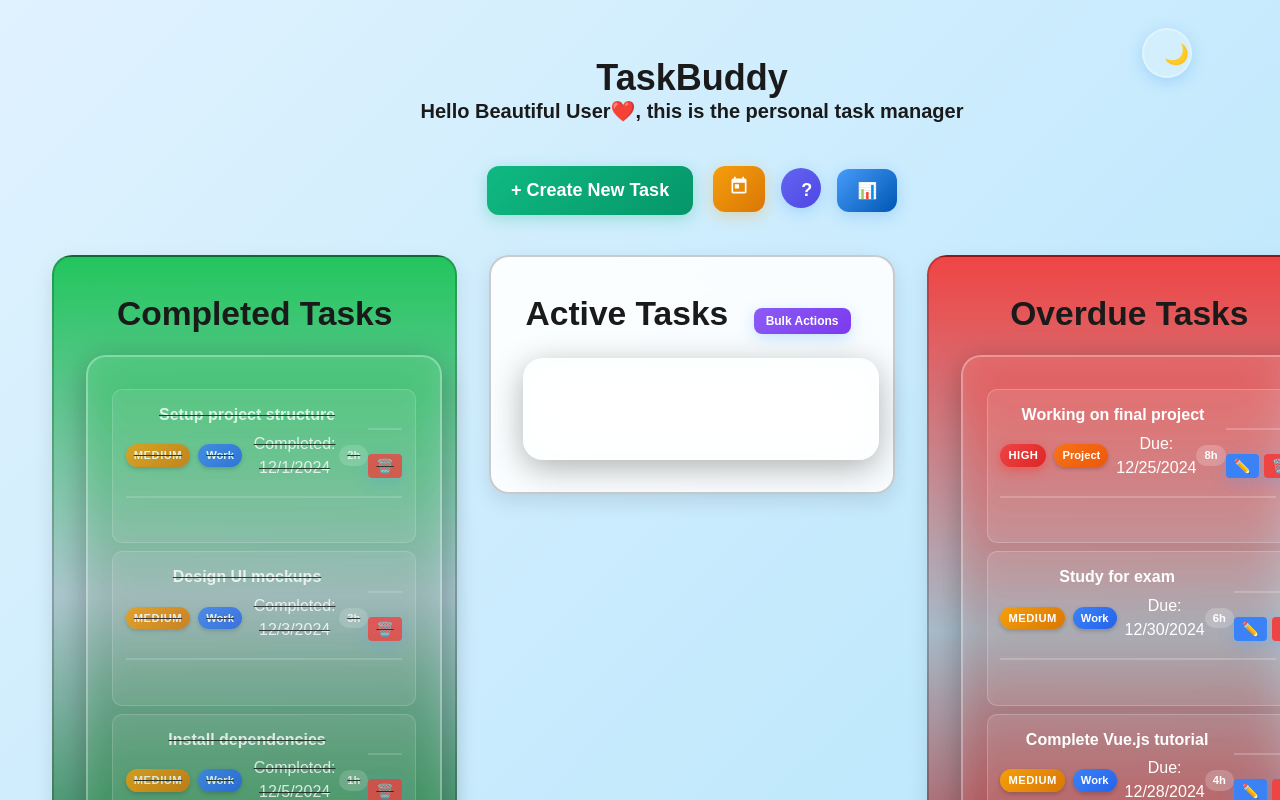
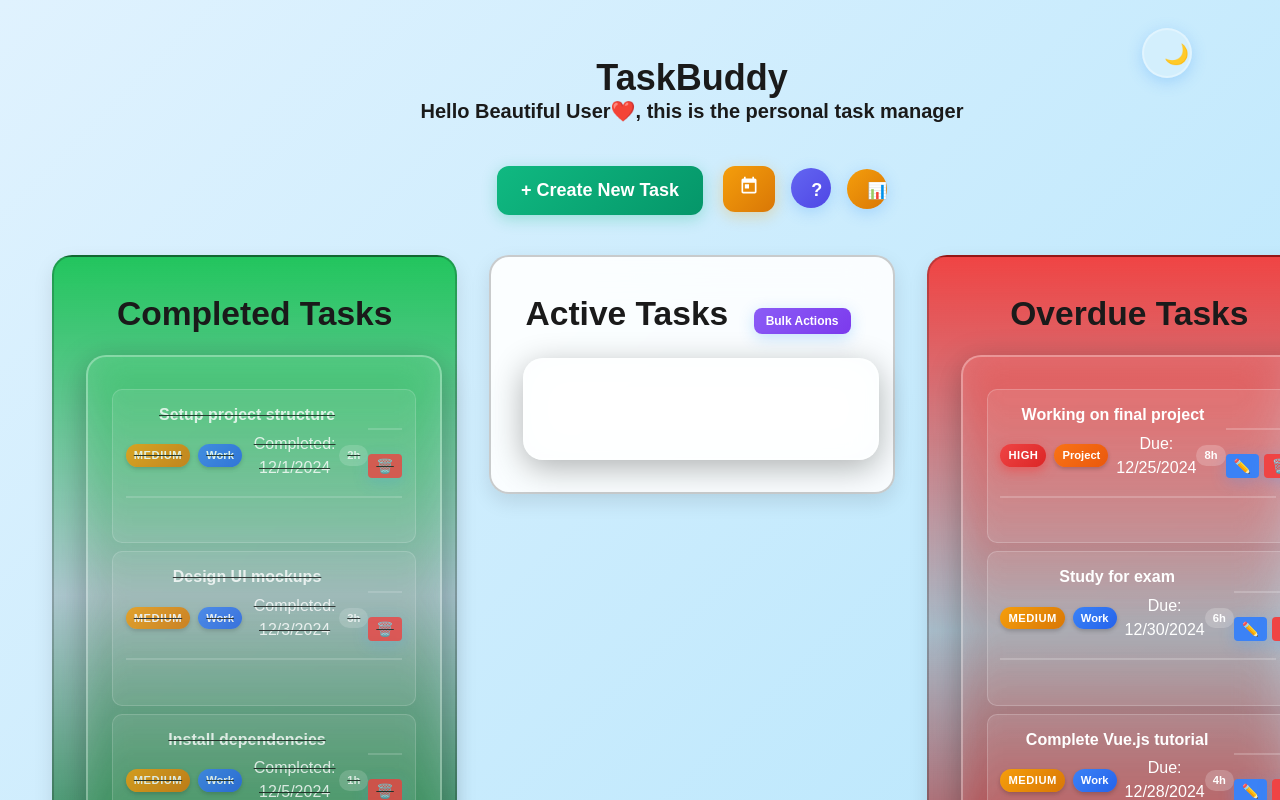
Before and after one commit to Llego-250/Task-Buddy, a Vue app: page / in a window 1280 px wide. Shown: the top 800 px of the page. Built offline with nearby package versions, Linux system fonts and the light colour scheme.

Commit message:
Adding styles for the reports button

```diff
--- a/src/App.vue
+++ b/src/App.vue
@@ -1682,6 +1682,24 @@ button:active {
   transform: scale(1.1);
 }
 
+.reports-btn {
+  background: linear-gradient(135deg, #f59e0b, #d97706);
+  color: white;
+  border: none;
+  border-radius: 50%;
+  width: 40px;
+  height: 40px;
+  font-size: 16px;
+  cursor: pointer;
+  margin-left: 8px;
+  transition: all 0.3s ease;
+}
+
+.reports-btn:hover {
+  background: linear-gradient(135deg, #d97706, #b45309);
+  transform: scale(1.1);
+}
+
 /* Accessibility improvements */
 *:focus {
   outline: 2px solid var(--accent-color);
```
